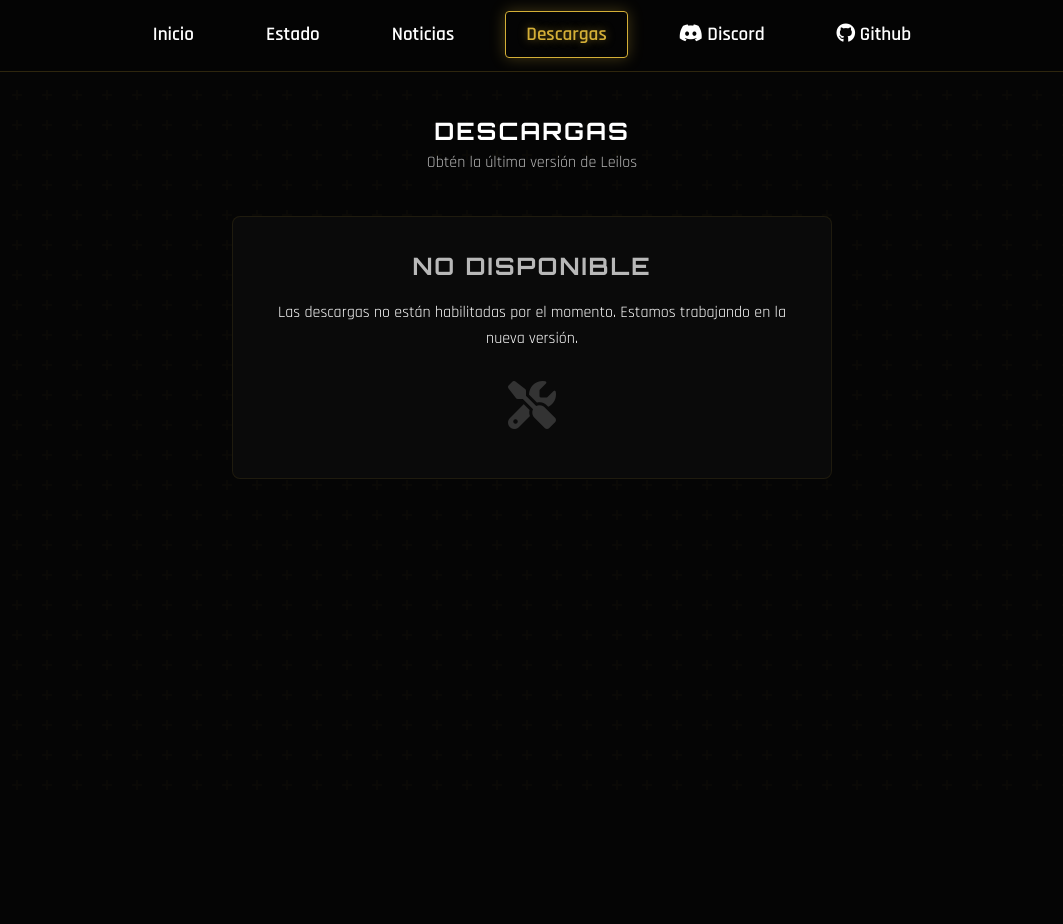
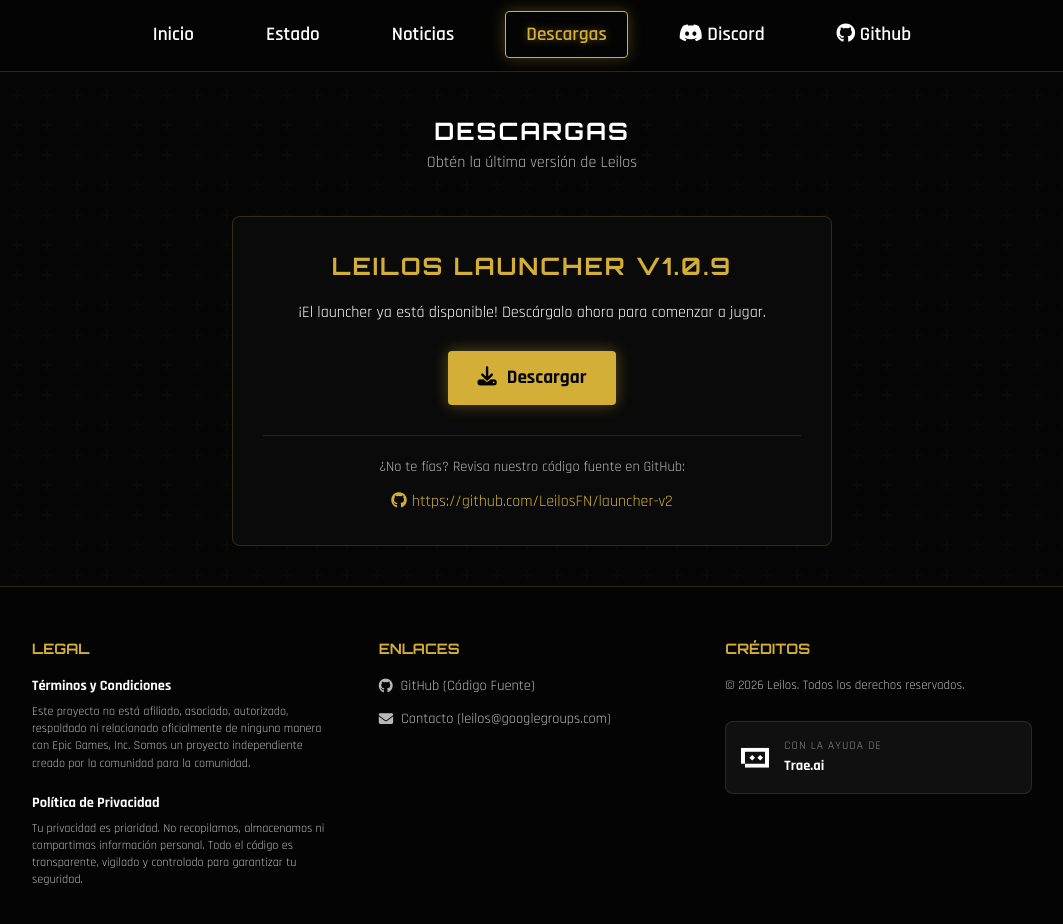
Before and after one commit to LeilosFN/Leilos, a React (Vite) app: page /downloads in a window 1280 px wide. Shown: the top 924 px of the page, without its empty margins (108-1171 px from the left). Before the commit the page ends 800 px from the top, so only its background shows below. Built offline with nearby package versions, Linux system fonts and the light colour scheme; the HTML template or start-up script is replaced by a standard one.

Commit message:
Add files via upload

```diff
--- a/package.json
+++ b/package.json
@@ -10,6 +10,7 @@
     "preview": "vite preview"
   },
   "dependencies": {
+    "framer-motion": "^12.29.2",
     "react": "^18.2.0",
     "react-dom": "^18.2.0",
     "react-router-dom": "^6.22.0"
--- a/src/App.jsx
+++ b/src/App.jsx
@@ -1,23 +1,19 @@
 import React from 'react';
-import { BrowserRouter as Router, Routes, Route } from 'react-router-dom';
+import { BrowserRouter as Router } from 'react-router-dom';
 import Navbar from './components/Navbar';
-import Home from './pages/Home';
-import Status from './pages/Status';
-import Downloads from './pages/Downloads';
-import News from './pages/News';
-import NotFound from './pages/NotFound';
+import Footer from './components/Footer';
+import AnimatedRoutes from './components/AnimatedRoutes';
 
 function App() {
   return (
     <Router>
-      <Navbar />
-      <Routes>
-        <Route path="/" element={<Home />} />
-        <Route path="/status" element={<Status />} />
-        <Route path="/downloads" element={<Downloads />} />
-        <Route path="/news" element={<News />} />
-        <Route path="*" element={<NotFound />} />
-      </Routes>
+      <div style={{ display: 'flex', flexDirection: 'column', minHeight: '100vh' }}>
+        <Navbar />
+        <div style={{ flex: 1 }}>
+          <AnimatedRoutes />
+        </div>
+        <Footer />
+      </div>
     </Router>
   );
 }
--- /dev/null
+++ b/src/components/AnimatedRoutes.jsx
@@ -0,0 +1,27 @@
+import React from 'react';
+import { Routes, Route, useLocation } from 'react-router-dom';
+import { AnimatePresence } from 'framer-motion';
+
+import Home from '../pages/Home';
+import Status from '../pages/Status';
+import Downloads from '../pages/Downloads';
+import News from '../pages/News';
+import NotFound from '../pages/NotFound';
+
+const AnimatedRoutes = () => {
+  const location = useLocation();
+
+  return (
+    <AnimatePresence mode="wait">
+      <Routes location={location} key={location.pathname}>
+        <Route path="/" element={<Home />} />
+        <Route path="/status" element={<Status />} />
+        <Route path="/downloads" element={<Downloads />} />
+        <Route path="/news" element={<News />} />
+        <Route path="*" element={<NotFound />} />
+      </Routes>
+    </AnimatePresence>
+  );
+};
+
+export default AnimatedRoutes;
--- /dev/null
+++ b/src/components/Footer.jsx
@@ -0,0 +1,86 @@
+import React from 'react';
+
+const Footer = () => {
+  return (
+    <footer style={{
+      backgroundColor: 'rgba(5, 5, 5, 0.95)',
+      borderTop: '1px solid rgba(212, 175, 55, 0.2)',
+      padding: '50px 20px',
+      marginTop: 'auto',
+      color: 'var(--text-muted)',
+      fontSize: '0.9em'
+    }}>
+      <div className="container" style={{ padding: '0', maxWidth: '1000px' }}>
+        <div style={{ display: 'grid', gridTemplateColumns: 'repeat(auto-fit, minmax(250px, 1fr))', gap: '40px', textAlign: 'left' }}>
+
+          {/* Section 1: Legal & Disclaimer */}
+          <div>
+            <h4 style={{ color: 'var(--primary)', marginBottom: '15px', fontFamily: 'var(--font-orbitron)' }}>LEGAL</h4>
+            <div style={{ display: 'flex', flexDirection: 'column', gap: '10px' }}>
+              <div>
+                <strong style={{ color: '#fff' }}>Términos y Condiciones</strong>
+                <p style={{ fontSize: '0.85em', marginTop: '5px', lineHeight: '1.4' }}>
+                  Este proyecto no está afiliado, asociado, autorizado, respaldado ni relacionado oficialmente de ninguna manera con Epic Games, Inc. Somos un proyecto independiente creado por la comunidad para la comunidad.
+                </p>
+              </div>
+              <div style={{ marginTop: '10px' }}>
+                <strong style={{ color: '#fff' }}>Política de Privacidad</strong>
+                <p style={{ fontSize: '0.85em', marginTop: '5px', lineHeight: '1.4' }}>
+                  Tu privacidad es prioridad. No recopilamos, almacenamos ni compartimos información personal. Todo el código es transparente, vigilado y controlado para garantizar tu seguridad.
+                </p>
+              </div>
+            </div>
+          </div>
+
+          {/* Section 2: Links & Contact */}
+          <div>
+            <h4 style={{ color: 'var(--primary)', marginBottom: '15px', fontFamily: 'var(--font-orbitron)' }}>ENLACES</h4>
+            <ul style={{ listStyle: 'none', padding: 0, display: 'flex', flexDirection: 'column', gap: '10px' }}>
+              <li>
+                <a href="https://github.com/LeilosFN/launcher-v2" target="_blank" rel="noopener noreferrer" style={{ color: 'var(--text-muted)', display: 'flex', alignItems: 'center', gap: '8px' }}>
+                  <i className="fab fa-github"></i> GitHub (Código Fuente)
+                </a>
+              </li>
+              <li>
+                <a href="mailto:leilos@googlegroups.com" style={{ color: 'var(--text-muted)', display: 'flex', alignItems: 'center', gap: '8px' }}>
+                  <i className="fas fa-envelope"></i> Contacto (leilos@googlegroups.com)
+                </a>
+              </li>
+            </ul>
+          </div>
+
+          {/* Section 3: Credits & Powered By */}
+          <div>
+             <h4 style={{ color: 'var(--primary)', marginBottom: '15px', fontFamily: 'var(--font-orbitron)' }}>CRÉDITOS</h4>
+             <div style={{ display: 'flex', flexDirection: 'column', gap: '15px' }}>
+                <p style={{ fontSize: '0.9em' }}>&copy; 2026 Leilos. Todos los derechos reservados.</p>
+
+                {/* Trae.ai Ad */}
+                <a href="https://www.trae.ai" target="_blank" rel="noopener noreferrer" className="trae-badge">
+                    <div style={{ width: '28px', height: '21px', flexShrink: 0 }}>
+                        <svg xmlns="http://www.w3.org/2000/svg" width="28" height="21" fill="none" viewBox="0 0 28 21" className="logo-IzEEXr">
+                            <g clipPath="url(#logo_svg__a)">
+                                <path fill="#fff" d="M28.002 20.846H4v-3.998H0V.846h28.002zM4 16.848h20.002V4.845H4zm10.002-6.062-2.829 2.828-2.828-2.828 2.828-2.829zm8-.002-2.828 2.828-2.829-2.828 2.829-2.829z"></path>
+                            </g>
+                            <defs>
+                                <clipPath id="logo_svg__a">
+                                    <path fill="#fff" d="M0 .846h28.002v20H0z"></path>
+                                </clipPath>
+                            </defs>
+                        </svg>
+                    </div>
+                    <div>
+                        <span style={{ display: 'block', fontSize: '0.8em', color: '#888', textTransform: 'uppercase', letterSpacing: '1px' }}>Con la ayuda de</span>
+                        <span style={{ fontWeight: 'bold', color: '#fff' }}>Trae.ai</span>
+                    </div>
+                </a>
+             </div>
+          </div>
+
+        </div>
+      </div>
+    </footer>
+  );
+};
+
+export default Footer;
--- /dev/null
+++ b/src/components/PageTransition.jsx
@@ -0,0 +1,25 @@
+import React from 'react';
+import { motion } from 'framer-motion';
+
+const animations = {
+  initial: { opacity: 0, x: 20 },
+  animate: { opacity: 1, x: 0 },
+  exit: { opacity: 0, x: -20 },
+};
+
+const PageTransition = ({ children }) => {
+  return (
+    <motion.div
+      variants={animations}
+      initial="initial"
+      animate="animate"
+      exit="exit"
+      transition={{ duration: 0.3 }}
+      style={{ width: '100%', height: '100%' }}
+    >
+      {children}
+    </motion.div>
+  );
+};
+
+export default PageTransition;
--- a/src/index.css
+++ b/src/index.css
@@ -25,6 +25,28 @@ body {
     line-height: 1.6;
     overflow-x: hidden;
     min-height: 100vh;
+    /* Firefox Scrollbar */
+    scrollbar-width: thin;
+    scrollbar-color: var(--primary) var(--bg-dark);
+}
+
+/* Custom Scrollbar */
+::-webkit-scrollbar {
+    width: 12px;
+}
+
+::-webkit-scrollbar-track {
+    background: var(--bg-dark);
+}
+
+::-webkit-scrollbar-thumb {
+    background-color: var(--primary);
+    border-radius: 6px;
+    border: 3px solid var(--bg-dark);
+}
+
+::-webkit-scrollbar-thumb:hover {
+    background-color: var(--primary-hover);
 }
 
 /* Luxury Texture Overlay */
@@ -246,6 +268,31 @@ nav a:hover, nav a.active {
     100% { transform: translate(0) }
 }
 
+/* Trae Badge */
+.trae-badge {
+    margin-top: 10px;
+    padding: 15px;
+    background: rgba(255, 255, 255, 0.05);
+    border-radius: 8px;
+    border: 1px solid rgba(255, 255, 255, 0.1);
+    display: flex;
+    align-items: center;
+    gap: 15px;
+    text-decoration: none;
+    transition: all 0.3s ease;
+}
+
+.trae-badge:hover {
+    background: rgba(212, 175, 55, 0.1);
+    border-color: var(--primary);
+    box-shadow: 0 0 15px rgba(212, 175, 55, 0.2);
+    transform: translateY(-2px);
+}
+
+.trae-badge:hover span {
+    color: #fff;
+}
+
 /* Responsive Design */
 @media (max-width: 768px) {
     .hero h1 {
--- a/src/pages/Downloads.jsx
+++ b/src/pages/Downloads.jsx
@@ -1,19 +1,46 @@
 import React from 'react';
+import PageTransition from '../components/PageTransition';
 
 const Downloads = () => {
   return (
-    <div className="container">
-      <h2>Descargas</h2>
-      <p style={{ color: 'var(--text-muted)', marginBottom: '40px' }}>Obtén la última versión de Leilos</p>
+    <PageTransition>
+      <div className="container">
+        <h2>Descargas</h2>
+        <p style={{ color: 'var(--text-muted)', marginBottom: '40px' }}>Obtén la última versión de Leilos</p>
 
-      <div className="card" style={{ maxWidth: '600px', margin: '0 auto' }}>
-        <h3 style={{ color: '#b8b8b8' }}>No Disponible</h3>
-        <p>Las descargas no están habilitadas por el momento. Estamos trabajando en la nueva versión.</p>
-        <div style={{ marginTop: '20px', fontSize: '3em', color: '#333' }}>
-            <i className="fas fa-tools"></i>
+        <div className="card" style={{ maxWidth: '600px', margin: '0 auto', padding: '30px', background: 'var(--bg-card)', border: '1px solid rgba(212, 175, 55, 0.2)', borderRadius: '8px' }}>
+          <h3 style={{ color: 'var(--primary)', marginBottom: '15px' }}>Leilos Launcher v1.0.9</h3>
+          <p style={{ marginBottom: '25px' }}>¡El launcher ya está disponible! Descárgalo ahora para comenzar a jugar.</p>
+
+          <div style={{ marginBottom: '30px' }}>
+              <a href="https://github.com/LeilosFN/launcher-v2/releases/latest" target="_blank" rel="noopener noreferrer" style={{
+                  display: 'inline-block',
+                  padding: '12px 30px',
+                  fontSize: '1.2em',
+                  backgroundColor: 'var(--primary)',
+                  color: '#000',
+                  fontWeight: 'bold',
+                  borderRadius: '4px',
+                  textDecoration: 'none',
+                  boxShadow: '0 0 15px rgba(212, 175, 55, 0.4)'
+              }}>
+                  <i className="fas fa-download" style={{ marginRight: '10px' }}></i>
+                  Descargar
+              </a>
+          </div>
+
+          <div style={{ marginTop: '20px', borderTop: '1px solid rgba(255, 255, 255, 0.1)', paddingTop: '20px' }}>
+              <p style={{ fontSize: '0.9em', color: 'var(--text-muted)', marginBottom: '10px' }}>
+                  ¿No te fías? Revisa nuestro código fuente en GitHub:
+              </p>
+              <a href="https://github.com/LeilosFN/launcher-v2" target="_blank" rel="noopener noreferrer" style={{ color: 'var(--primary)', textDecoration: 'none', wordBreak: 'break-all' }}>
+                  <i className="fab fa-github" style={{ marginRight: '5px' }}></i>
+                  https://github.com/LeilosFN/launcher-v2
+              </a>
+          </div>
         </div>
       </div>
-    </div>
+    </PageTransition>
   );
 };
 
--- a/src/pages/Home.jsx
+++ b/src/pages/Home.jsx
@@ -1,8 +1,9 @@
 import React from 'react';
-import { Link } from 'react-router-dom';
+import PageTransition from '../components/PageTransition';
 
 const Home = () => {
   return (
+    <PageTransition>
       <div className="container hero">
         <h1>Leilos</h1>
         <p>Un proyecto de Fortnite usando los archivos originales.</p>
@@ -31,6 +32,7 @@ const Home = () => {
           </div>
         </div>
       </div>
+    </PageTransition>
   );
 };
 
--- a/src/pages/News.jsx
+++ b/src/pages/News.jsx
@@ -1,4 +1,5 @@
 import React, { useState, useEffect } from 'react';
+import PageTransition from '../components/PageTransition';
 
 const News = () => {
   const [news, setNews] = useState([]);
@@ -33,6 +34,7 @@ const News = () => {
   }, []);
 
   return (
+    <PageTransition>
       <div className="container">
         <h2>Noticias y Actualizaciones</h2>
         <p style={{ color: 'var(--text-muted)', marginBottom: '40px' }}>Lo último del proyecto</p>
@@ -64,6 +66,7 @@ const News = () => {
           </div>
         )}
       </div>
+    </PageTransition>
   );
 };
 
--- a/src/pages/NotFound.jsx
+++ b/src/pages/NotFound.jsx
@@ -1,8 +1,10 @@
 import React from 'react';
 import { Link } from 'react-router-dom';
+import PageTransition from '../components/PageTransition';
 
 const NotFound = () => {
   return (
+    <PageTransition>
       <div className="page-container">
         <div className="content-box">
           <h1 className="page-title">404</h1>
@@ -20,6 +22,7 @@ const NotFound = () => {
           </div>
         </div>
       </div>
+    </PageTransition>
   );
 };
 
--- a/src/pages/Status.jsx
+++ b/src/pages/Status.jsx
@@ -1,4 +1,5 @@
 import React, { useState, useEffect } from 'react';
+import PageTransition from '../components/PageTransition';
 
 const Status = () => {
   const [statuses, setStatuses] = useState([]);
@@ -49,6 +50,7 @@ const Status = () => {
   };
 
   return (
+    <PageTransition>
       <div className="container">
         <h2>Estado de los Servicios</h2>
         <p style={{ color: 'var(--text-muted)', marginBottom: '40px' }}>Monitoreo en tiempo real desde CDN</p>
@@ -89,6 +91,7 @@ const Status = () => {
           </div>
         )}
       </div>
+    </PageTransition>
   );
 };
 
```
Also changed, not shown: index.html (line endings or trailing spaces), 1 other file (tests, documents, lock files or other folders). Lines whose indentation alone changed are shown as unchanged.
